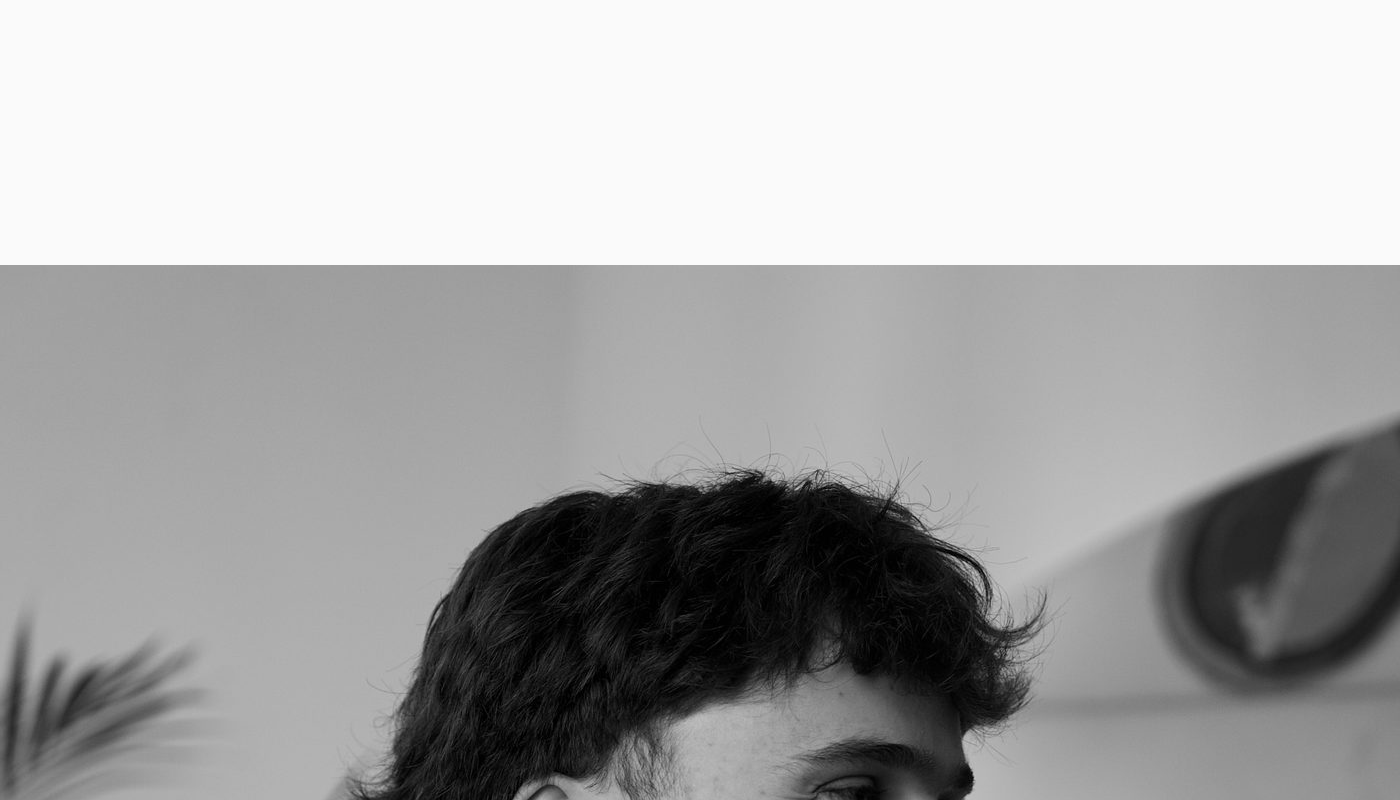
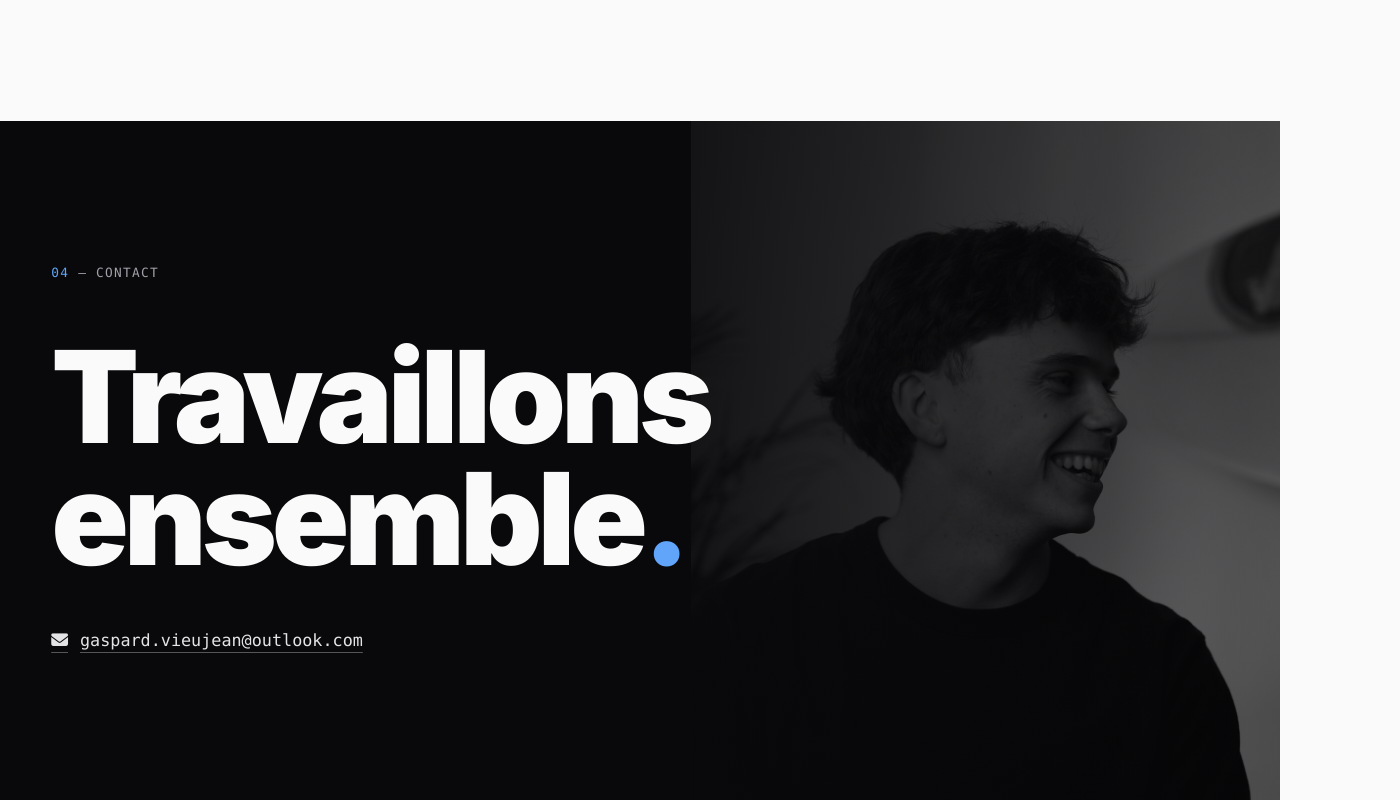
Before and after one commit to Swe3fty/Portfolio, a plain HTML site: page index.html in a window 1280 px wide. Shown: the part 4280-5080 px from the top of the page, 1400 px wide, since content can reach past the window. Drawn offline with nearby package versions, Linux system fonts and the light colour scheme.

Commit message:
Css : section Contact (inversée, portrait en calque) — étape 4 terminée
Co-Authored-By: Claude Fable 5.1 <noreply@anthropic.com>
Claude-Session: https://claude.ai/code/session_01NX5vnA5tjddaEk2Jg3GuiW

```diff
--- a/assets/css/style.css
+++ b/assets/css/style.css
@@ -711,7 +711,114 @@ sup {
   }
 }
 
-/* === 10. Contact === TODO étape 4 */
+/* === 10. Contact === */
+
+/* Section inversée : fond noir, portrait N&B en calque à droite.
+   L'accent #2563EB ne passe pas le contraste AA sur #09090B :
+   on le remplace localement par un bleu plus clair via une
+   custom property scopée à la section */
+.contact {
+  --accent-on-dark: #60A5FA;
+  position: relative;
+  overflow: hidden; /* le portrait absolu ne doit pas déborder de la section */
+  background: var(--color-foreground);
+  color: var(--color-background);
+}
+
+.contact .accent {
+  color: var(--accent-on-dark);
+}
+
+.contact-photo {
+  position: absolute;
+  top: 0;
+  right: 0;
+  height: 100%;
+  width: min(46%, 42rem);
+  object-fit: cover;
+  filter: grayscale(1);
+  opacity: 0.55;
+}
+
+/* Calque sombre par-dessus le portrait : opaque côté texte, transparent
+   côté photo, pour garantir le contraste quelle que soit la largeur */
+.contact::after {
+  content: '';
+  position: absolute;
+  inset: 0;
+  background: linear-gradient(90deg,
+    #09090B 42%,
+    rgba(9, 9, 11, 0.72) 68%,
+    rgba(9, 9, 11, 0.28) 100%);
+  pointer-events: none; /* le calque ne doit pas intercepter les clics */
+}
+
+/* Le contenu passe au-dessus du portrait et du calque */
+.contact-inner {
+  position: relative;
+  z-index: 1;
+}
+
+.contact-cta {
+  display: inline-block;
+  font-size: clamp(3rem, 10vw, 9rem);
+  font-weight: 900;
+  line-height: 0.95;
+  letter-spacing: -0.04em;
+  transition: color 0.3s var(--ease-out);
+}
+
+.contact-cta:hover {
+  color: var(--accent-on-dark);
+}
+
+/* Le focus global (outline accent 2px) est peu lisible sur fond sombre :
+   anneau plus large et plus clair ici */
+.contact-cta:focus-visible,
+.contact-email a:focus-visible {
+  outline: 2px solid var(--accent-on-dark);
+  outline-offset: 6px;
+  box-shadow: 0 0 0 12px rgba(96, 165, 250, 0.22);
+  border-radius: 6px;
+}
+
+.contact-email {
+  margin: clamp(2rem, 5vh, 3.5rem) 0 0;
+  font-family: var(--font-mono);
+  font-size: clamp(0.9rem, 1.6vw, 1.05rem);
+}
+
+.contact-email a {
+  display: inline-flex;
+  align-items: center;
+  gap: 0.75rem;
+  padding: 0.5rem 0; /* zone cliquable confortable */
+  color: var(--color-border);
+  text-decoration: underline;
+  text-underline-offset: 6px;
+  text-decoration-color: rgba(228, 228, 231, 0.35);
+  transition: color 0.3s var(--ease-out), text-decoration-color 0.3s var(--ease-out);
+}
+
+.contact-email a:hover {
+  color: #93C5FD;
+  text-decoration-color: currentColor;
+}
+
+/* Tablette/mobile : plus de place pour une colonne photo,
+   le portrait devient un fond pleine largeur très estompé */
+@media (max-width: 991px) {
+  .contact-photo {
+    width: 100%;
+    opacity: 0.3;
+    object-position: center 20%;
+  }
+  .contact::after {
+    background: linear-gradient(180deg,
+      rgba(9, 9, 11, 0.82) 0%,
+      rgba(9, 9, 11, 0.62) 100%);
+  }
+}
 
 /* === 11. Footer === TODO étape 4 (chrome) */
 
```
Also changed, not shown: 1 other file.
